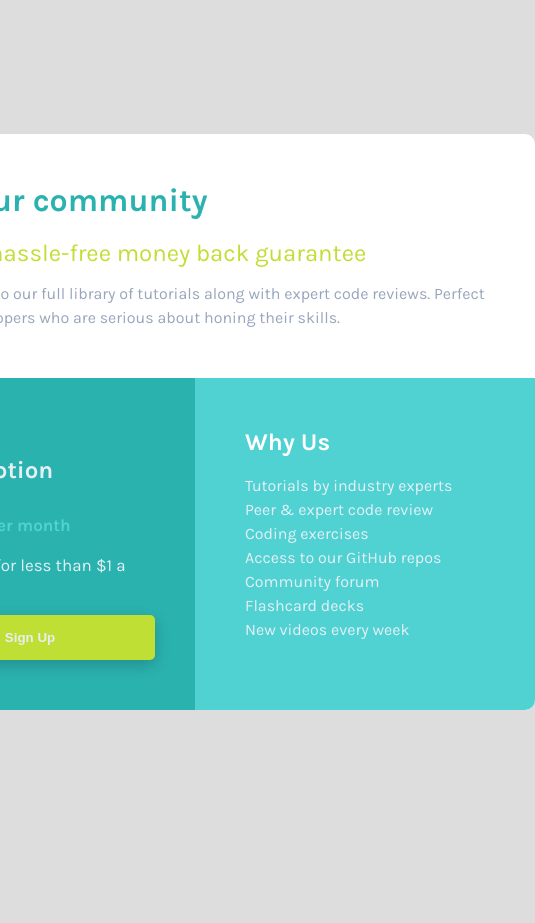
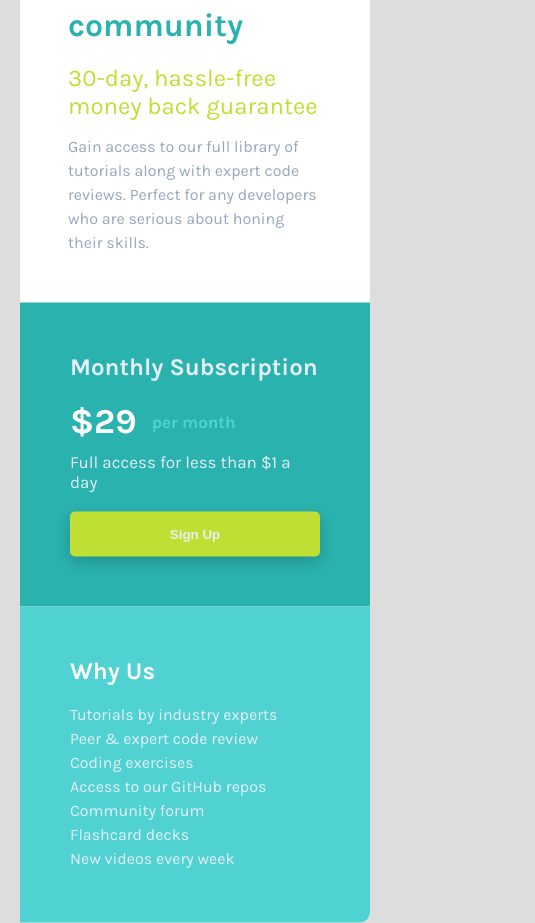
Before and after one commit to TheCoderGuru/single-price-grid-component, a plain HTML site: page index.html in a window 390 px wide. Shown: the whole page, 535 px wide, since content can reach past the window. Before the commit the page ends 844 px from the top, so only its background shows below. Drawn offline with Linux system fonts and the light colour scheme.

Commit message:
Made the grid responsive for mobile devices

```diff
--- a/style.css
+++ b/style.css
@@ -132,3 +132,18 @@ body {
   margin-bottom: 5px;
   color: var(--light-blue);
 }
+
+@media only screen and ( max-width: 720px ){
+  .container{
+    grid-template-columns: repeat(1, 1fr);
+  }
+
+  .container__header{
+    grid-column: span 1;
+  }
+
+  .container .card:nth-child(2){
+    border-bottom-left-radius: 0;
+  }
+
+}
```
